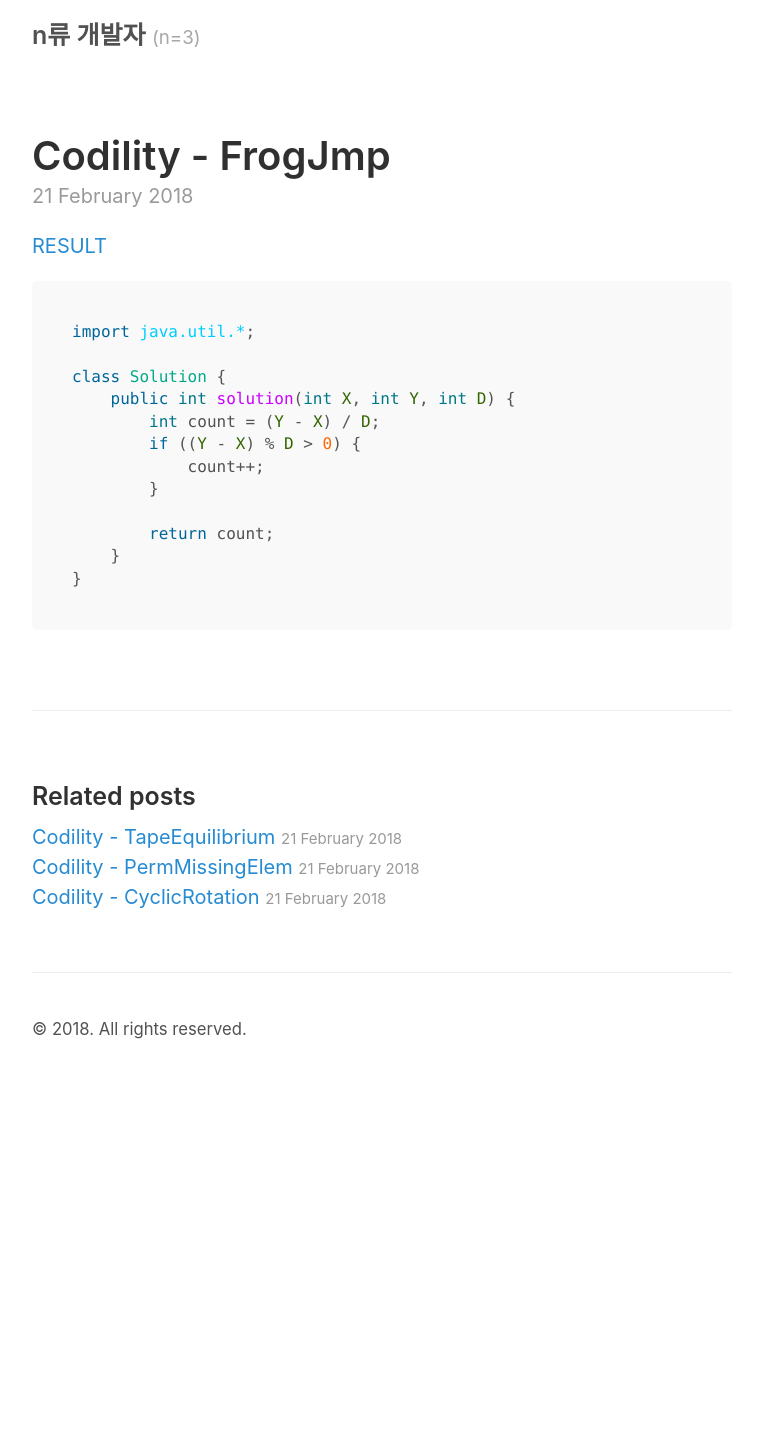
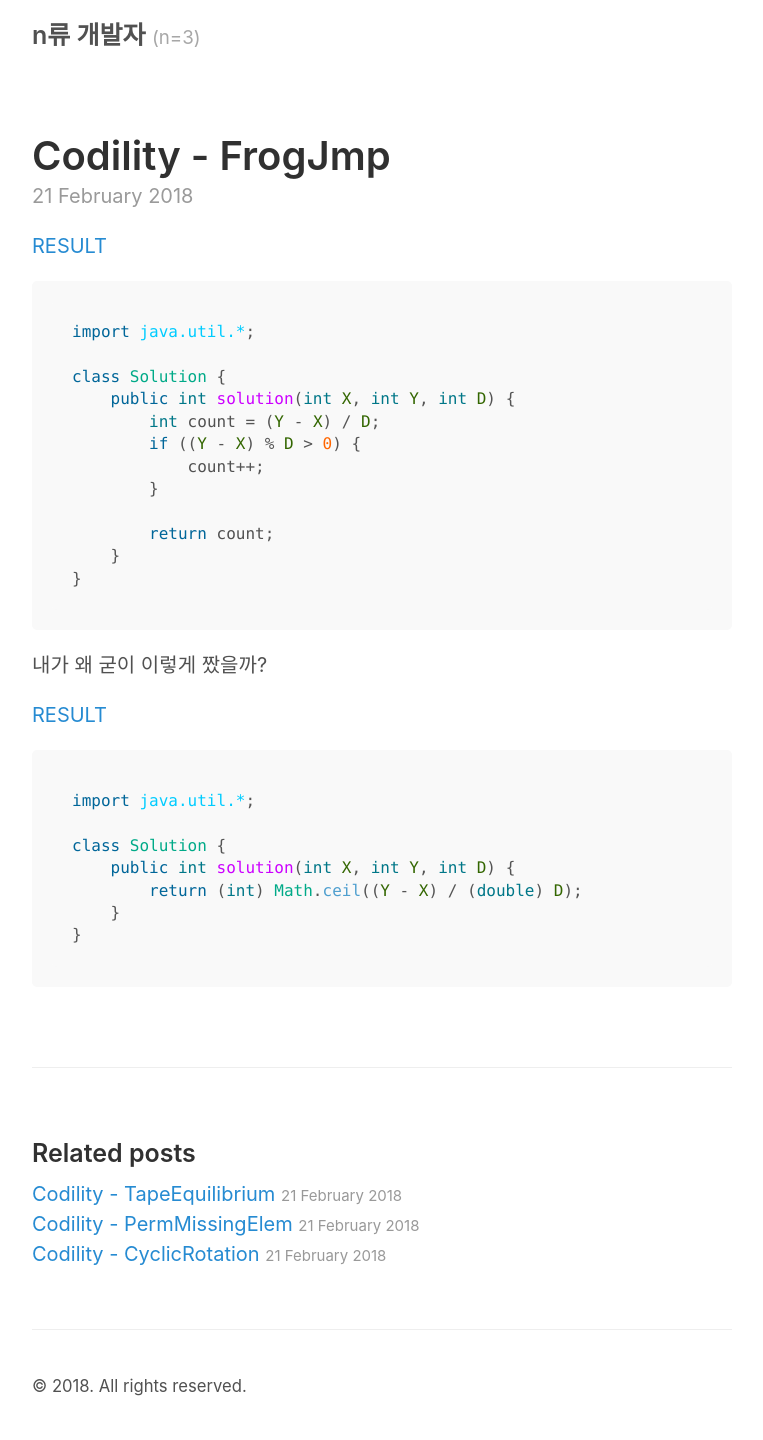
Before and after one commit to bgrooot/bgrooot.github.io, a Jekyll site: the page built from _posts/2018-02-21-codility-frog-jmp.md, in a window 1280 px wide. Shown: the whole page, without its empty margins (258-1021 px from the left). Built offline with Jekyll 4.4.1, drawn with Linux system fonts in a browser that asks for light colours; before the commit the page ends 1083 px from its top, so only the background shows below that.

Commit message:
Update 2018-02-21-codility-frog-jmp.md

````diff
--- a/_posts/2018-02-21-codility-frog-jmp.md
+++ b/_posts/2018-02-21-codility-frog-jmp.md
@@ -19,3 +19,17 @@
     }
 }
 ```
+
+내가 왜 굳이 이렇게 짰을까?
+
+[RESULT](https://app.codility.com/demo/results/trainingEJQFDG-EPU/)
+
+```java
+import java.util.*;
+
+class Solution {
+    public int solution(int X, int Y, int D) {
+        return (int) Math.ceil((Y - X) / (double) D);
+    }
+}
+```
````
